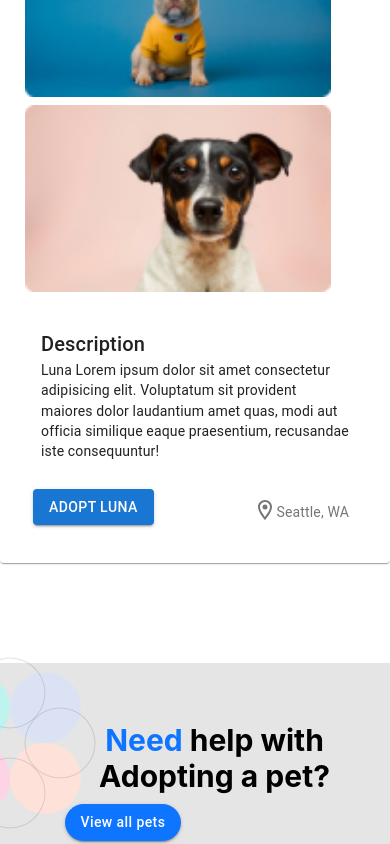
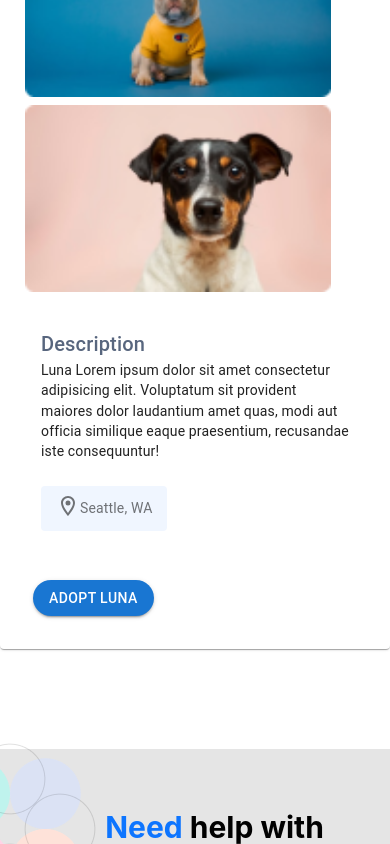
Before and after one commit to brendagold/pethub, a React (Create React App) app: page /pet in a window 390 px wide. Shown: the part 1156-2000 px from the top of the page. Built offline with nearby package versions, Linux system fonts and the light colour scheme.

Commit message:
Added popup in details page and responsive fixes

```diff
--- a/src/components/DetailsPage.js
+++ b/src/components/DetailsPage.js
@@ -1,4 +1,4 @@
-import React from "react";
+import React, { useState } from "react";
 import Card from "@mui/material/Card";
 import CardHeader from "@mui/material/CardHeader";
 import CardMedia from "@mui/material/CardMedia";
@@ -12,6 +12,8 @@ import LocationOnOutlinedIcon from "@mui/icons-material/LocationOnOutlined";
 import FavoriteBorderIcon from "@mui/icons-material/FavoriteBorder";
 import { makeStyles } from "@material-ui/core/styles";
 import { Button, Stack } from "@mui/material";
+import Popup from "./custom/Popup";
+import Notification from "./Notification";
 
 const useStyles = makeStyles((theme) => ({
   animalTitle: {
@@ -23,6 +25,7 @@ const useStyles = makeStyles((theme) => ({
     letterSpacing: "-0.02em",
     textAlign: "left",
     marginTop: "5px",
+    color: "#58667E",
   },
 
   animalBreed: {
@@ -32,36 +35,62 @@ const useStyles = makeStyles((theme) => ({
     fontStyle: "normal",
     lineHeight: "21px",
     letterSpacing: "-0.02em",
+    color: "#58667E",
   },
   icon: {
     position: "relative",
     left: "30%",
+    top: "-5%",
   },
   btn: {
-    borderRadius: "100px",
+    borderRadius: "100px !important",
     backgroundColor: "#0D75FF",
     textTransform: "capitalize",
     padding: "20px 50px",
+    marginTop: "25px !important",
   },
   imgStack: {
     // alignItems: "flex-start",
     // justifyContent: "flex-start",
     margin: "20px auto",
     width: "100%",
-
   },
   image: {
-    width: "90%"
+    width: "90%",
   },
-  card:{
+  card: {
     maxWidth: 700,
     padding: "25px",
-    margin: "100px auto"
-   }
+    margin: "100px auto",
+    backgroundColor: "#F3F8FF",
+  },
+  cardContent: {
+    backgroundColor: "#fff",
+    padding: "10px",
+  },
 }));
 
 const DetailsPage = () => {
   const classes = useStyles();
+  const [openPopup, setOpenPopup] = useState(false);
+  const [notify, setNotify] = useState({
+    isOpen: false,
+    message: "",
+    type: "",
+  });
+
+  const handleClose = (value) => {
+    setOpenPopup(false);
+  };
+
+  const handleNotify = () => {
+    setNotify({
+      isOpen: true,
+      message: "Submitted Successfully",
+      type: "success",
+    });
+  }
+
   return (
     <div>
       <Card className={classes.card}>
@@ -85,7 +114,7 @@ const DetailsPage = () => {
           height="400"
           image={`${process.env.PUBLIC_URL + "/puppy.jpg"}`}
           alt="animal"
-          sx={{ borderRadius: "6px" }}
+          sx={{ borderRadius: "6px", backgroundColor: "#fff", padding: "15px" }}
         />
         <Stack
           direction={{ xs: "column", sm: "row" }}
@@ -114,7 +143,7 @@ const DetailsPage = () => {
           />
         </Stack>
 
-        <CardContent>
+        <CardContent className={classes.cardContent}>
           <Typography className={classes.animalTitle} variant="h6">
             Description
           </Typography>
@@ -124,15 +153,15 @@ const DetailsPage = () => {
             aut officia similique eaque praesentium, recusandae iste
             consequuntur!
           </Typography>
-        </CardContent>
-
-        <CardActions sx={{ justifyContent: "space-between" }}>
-          <Button variant="contained" className={classes.btn}>
-            Adopt Luna
-          </Button>
           <IconButton
             aria-label="location"
             sx={{
+              height: "45px",
+              marginTop: "25px",
+              borderRadius: "4px",
+              padding: "6px 15px",
+              paddingBottom: "15px",
+              backgroundColor: "#F0F6FF",
               cursor: "default",
               "&:hover": {
                 backgroundColor: "#ffffff",
@@ -146,8 +175,28 @@ const DetailsPage = () => {
               Seattle, WA
             </Typography>
           </IconButton>
+        </CardContent>
+
+        <CardActions sx={{ justifyContent: "space-between" }}>
+          <Button
+            variant="contained"
+            className={classes.btn}
+            onClick={() => {
+              setOpenPopup(true);
+
+            }}
+          >
+            Adopt Luna
+          </Button>
         </CardActions>
       </Card>
+      <Popup
+        openPopup={openPopup}
+        onClose={handleClose}
+        setOpenPopup={setOpenPopup}
+        notifyInfo={handleNotify}
+      />
+      <Notification notify={notify} setNotify={setNotify} />
     </div>
   );
 };
--- /dev/null
+++ b/src/components/Notification.js
@@ -0,0 +1,40 @@
+import React from 'react'
+import { Snackbar, makeStyles } from '@material-ui/core';
+import { Alert } from '@material-ui/lab';
+
+const useStyles = makeStyles(theme => ({
+    root: {
+        top: theme.spacing(2)
+    }
+}))
+
+export default function Notification(props) {
+
+    const { notify, setNotify } = props;
+    const classes = useStyles()
+
+    const handleClose = (event, reason) => {
+        if (reason === 'clickaway') {
+            return;
+        }
+        setNotify({
+            ...notify,
+            isOpen: false
+        })
+    }
+
+    return (
+        <Snackbar
+            className={classes.root}
+            open={notify.isOpen}
+            autoHideDuration={3000}
+            anchorOrigin={{ vertical: 'top', horizontal: 'right' }}
+            onClose={handleClose}>
+            <Alert
+                severity={notify.type}
+                onClose={handleClose}>
+                {notify.message}
+            </Alert>
+        </Snackbar>
+    )
+}
--- a/src/components/custom/AnimalCard.js
+++ b/src/components/custom/AnimalCard.js
@@ -41,7 +41,7 @@ const useStyles = makeStyles((theme) => ({
       top: "-40px"
   },
   btn: {
-    borderRadius: "100px",
+    borderRadius: "100px !important",
     backgroundColor: "#0D75FF",
     textTransform: "capitalize"
   }
--- /dev/null
+++ b/src/components/custom/Popup.js
@@ -0,0 +1,120 @@
+import React from "react";
+import {
+  Dialog,
+  DialogTitle,
+  DialogContent,
+  makeStyles,
+  Typography,
+} from "@material-ui/core";
+import CloseIcon from "@material-ui/icons/Close";
+import { Button, Stack } from "@mui/material";
+import sizes from "../sizes";
+
+const useStyles = makeStyles((theme) => ({
+  dialogWrapper: {
+    padding: "40px",
+    position: "absolute",
+    top: theme.spacing(5),
+    width: "400px",
+    height: "250px",
+    [sizes.down("sm")]: {
+        height: "300px"
+
+      },
+  },
+  dialogTitle: {
+    paddingRight: "0px",
+  },
+  span: {
+    color: "red",
+  },
+  title: {
+    //flexGrow: 1,
+    fontFamily: "Work Sans",
+    fontSize: "27px",
+    fontStyle: "normal",
+    fontWeight: "bold",
+    lineHeight: "30px",
+    letterSpacing: "-0.02em",
+    textAlign: "center",
+    marginTop: "5px",
+    //color: "#58667E",
+    color: "#344062",
+  },
+  btn: {
+    backgroundColor: "#F3F5FB",
+    color: "#58667E",
+    "&:hover": {
+      backgroundColor: "#F3F5FB",
+    },
+  },
+}));
+
+export default function Popup(props) {
+  const { notifyInfo, onClose, children, openPopup, setOpenPopup } = props;
+  const classes = useStyles();
+
+  return (
+    <Dialog
+    onClose={onClose}
+      open={openPopup}
+      maxWidth="md"
+      classes={{ paper: classes.dialogWrapper }}
+    >
+      <DialogTitle className={classes.dialogTitle}>
+        {/* <div style={{ display: "flex" }}>
+          <Button style={{alignSelf: "flex-end"}}
+            color="secondary"
+            onClick={() => {
+              setOpenPopup(false);
+            }}
+          >
+            <CloseIcon />
+          </Button>
+        </div> */}
+        <Typography variant="h6" component="div" className={classes.title}>
+          Are you sure you want to adopt{" "}
+          <span className={classes.span}>Luna</span>?
+        </Typography>
+      </DialogTitle>
+      <DialogContent>
+        <Stack spacing={2} direction={{ xs: "column", sm: "row" }}>
+          <Button
+          onClick={() => {
+            setOpenPopup(false);
+            notifyInfo()
+          }}
+            variant="contained"
+            sx={{
+                padding: "10px 20px",
+              boxShadow: 0,
+              "&:hover": {
+                boxShadow: 0,
+              },
+            }}
+          >
+            Adopt Luna
+          </Button>
+          <Button
+          onClick={() => {
+            setOpenPopup(false);
+          }}
+            variant="contained"
+            sx={{
+                padding: "10px 20px",
+              boxShadow: 0,
+              backgroundColor: "#F3F5FB",
+              color: "#58667E",
+              "&:hover": {
+                backgroundColor: "#F3F5FB",
+                boxShadow: 0,
+              },
+            }}
+          >
+            Cancel
+          </Button>
+        </Stack>
+      </DialogContent>
+    </Dialog>
+  );
+}
```
Also changed, not shown: package.json (+7 -0 lines), 1 other file (tests, documents, lock files or other folders).
